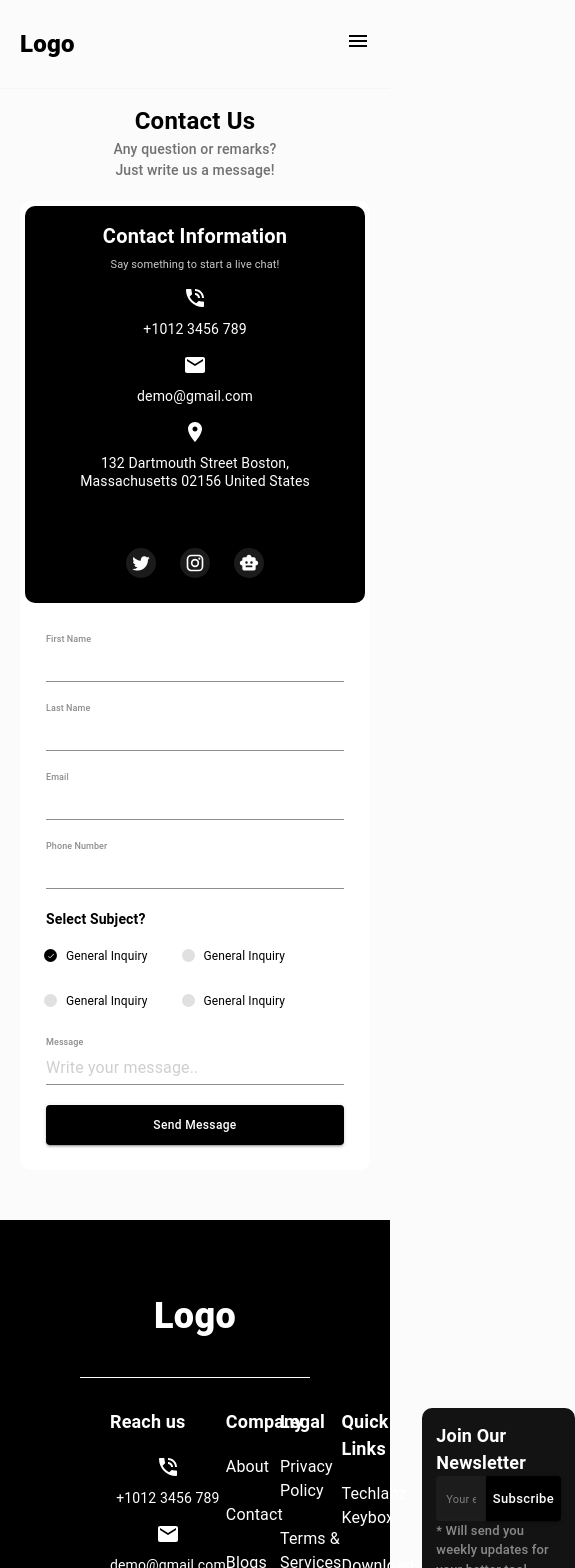
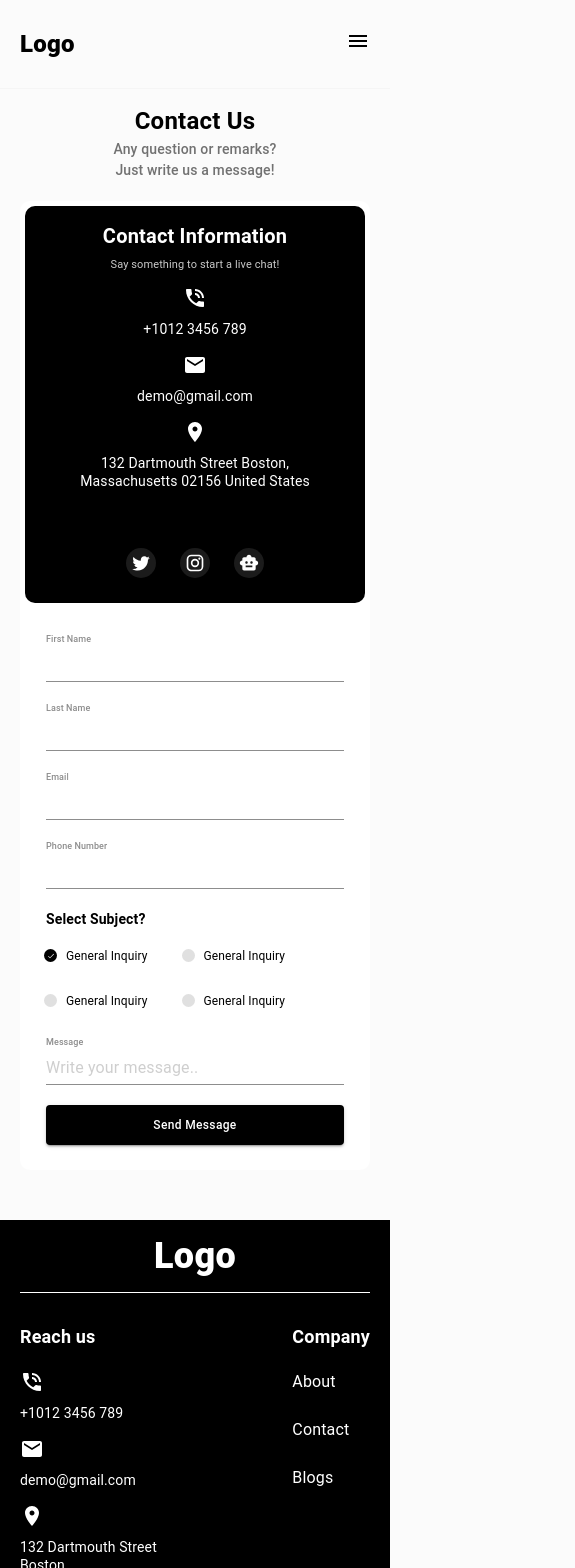
Before and after one commit to khrulenko/mbunity_landing, a React (Create React App) app: page /contact in a window 390 px wide. Shown: the top 1568 px of the page, 575 px wide, since content can reach past the window. Built offline with nearby package versions, Linux system fonts and the light colour scheme.

Commit message:
made Footer responsive

```diff
--- a/src/ui/components/Contact/index.tsx
+++ b/src/ui/components/Contact/index.tsx
@@ -1,21 +1,36 @@
 import { FunctionComponent } from 'react';
-import { Stack, styled, Typography } from '@mui/material';
+import {
+  Stack,
+  styled,
+  Typography,
+  TypographyProps,
+  StackProps,
+} from '@mui/material';
 import { createContactWrapperStyles, createContactTextStyles } from './styles';
 
-interface ContactProps {
+interface CommonProps {
+  alignStyle?: string;
+}
+
+interface ContactOwnProps {
   Icon: FunctionComponent;
   children: string;
 }
 
+type ContactProps = CommonProps & ContactOwnProps;
+
+export type ContactTextProps = CommonProps & TypographyProps;
+export type ContactWrapperProps = CommonProps & StackProps;
+
 const ContactWrapper = styled(Stack)(createContactWrapperStyles);
 const ContactText = styled(Typography)(createContactTextStyles);
 
-const Contact = ({ Icon, children }: ContactProps) => {
+const Contact = ({ Icon, children, alignStyle }: ContactProps) => {
   return (
-    <ContactWrapper>
+    <ContactWrapper alignStyle={alignStyle}>
       <Icon />
 
-      <ContactText>{children}</ContactText>
+      <ContactText alignStyle={alignStyle}>{children}</ContactText>
     </ContactWrapper>
   );
 };
--- a/src/ui/components/Contact/styles.ts
+++ b/src/ui/components/Contact/styles.ts
@@ -1,11 +1,14 @@
-import { StackProps, TypographyProps } from '@mui/material';
+import { ContactTextProps, ContactWrapperProps } from '.';
 import { StyleFunction } from '../../../common/types';
 
-const createContactWrapperStyles: StyleFunction<StackProps> = ({
+const createContactWrapperStyles: StyleFunction<ContactWrapperProps> = ({
   theme: {
     breakpoints: { down },
   },
+  alignStyle,
 }) => {
+  const isLeft = alignStyle === 'left';
+
   return {
     flexDirection: 'row',
     gap: '25px',
@@ -14,25 +17,28 @@ const createContactWrapperStyles: StyleFunction<StackProps> = ({
 
     [down('md')]: {
       flexDirection: 'column',
-      alignItems: 'center',
+      alignItems: isLeft ? 'start' : 'center',
       gap: '10px',
     },
   };
 };
 
-const createContactTextStyles: StyleFunction<TypographyProps> = ({
+const createContactTextStyles: StyleFunction<ContactTextProps> = ({
   theme: {
     palette,
     breakpoints: { down },
   },
+  alignStyle,
 }) => {
+  const isLeft = alignStyle === 'left';
+
   return {
     textAlign: 'left',
     fontSize: '16px',
     color: palette.text.light,
 
     [down('md')]: {
-      textAlign: 'center',
+      textAlign: isLeft ? 'left' : 'center',
       fontSize: '14px',
       lineHeight: '18px',
     },
--- a/src/ui/components/ContactsList/index.tsx
+++ b/src/ui/components/ContactsList/index.tsx
@@ -7,20 +7,25 @@ import { createContactsListWrapperStyles } from './styles';
 
 interface ContactsListProps {
   gap?: string;
+  alignStyle?: string;
 }
 
 export type ContactsListWrapperProps = ContactsListProps & StackProps;
 
 const ContactsListWrapper = styled(Stack)(createContactsListWrapperStyles);
 
-const ContactsList = ({ gap = '50px' }: ContactsListProps) => {
+const ContactsList = ({ gap = '50px', alignStyle }: ContactsListProps) => {
   return (
-    <ContactsListWrapper gap={gap}>
-      <Contact Icon={PhoneInTalkIcon}>+1012 3456 789</Contact>
+    <ContactsListWrapper gap={gap} alignStyle={alignStyle}>
+      <Contact Icon={PhoneInTalkIcon} alignStyle={alignStyle}>
+        +1012 3456 789
+      </Contact>
 
-      <Contact Icon={EmailIcon}>demo@gmail.com</Contact>
+      <Contact Icon={EmailIcon} alignStyle={alignStyle}>
+        demo@gmail.com
+      </Contact>
 
-      <Contact Icon={LocationOnIcon}>
+      <Contact Icon={LocationOnIcon} alignStyle={alignStyle}>
         132 Dartmouth Street Boston, Massachusetts 02156 United States
       </Contact>
     </ContactsListWrapper>
--- a/src/ui/components/ContactsList/styles.ts
+++ b/src/ui/components/ContactsList/styles.ts
@@ -8,13 +8,19 @@ const createContactsListWrapperStyles: StyleFunction<
     breakpoints: { down },
   },
   gap,
+  alignStyle,
 }) => {
+  const isLeft = alignStyle === 'left';
+
   return {
     gap,
 
     [down('md')]: {
-      alignItems: 'center',
+      alignItems: isLeft ? 'start' : 'center',
       gap: '15px',
+
+      maxWidth: isLeft ? '145px' : '100%',
+      textAlign: isLeft ? 'left' : 'center',
     },
   };
 };
--- a/src/ui/patterns/Footer/index.tsx
+++ b/src/ui/patterns/Footer/index.tsx
@@ -57,7 +57,7 @@ const Footer = () => {
           <FooterContactsWrapper>
             <LinksListHeader>Reach us</LinksListHeader>
 
-            <ContactsList gap="24px" />
+            <ContactsList gap="24px" alignStyle="left" />
           </FooterContactsWrapper>
 
           <LinksList header="Company" items={companyLinks} />
--- a/src/ui/patterns/Footer/styles.ts
+++ b/src/ui/patterns/Footer/styles.ts
@@ -1,7 +1,11 @@
 import { StackProps } from '@mui/material';
 import { StyleFunction } from '../../../common/types';
 
-const createFooterWrapperStyles: StyleFunction<StackProps> = () => {
+const createFooterWrapperStyles: StyleFunction<StackProps> = ({
+  theme: {
+    breakpoints: { down },
+  },
+}) => {
   return {
     textAlign: 'center',
     alignItems: 'center',
@@ -13,28 +17,56 @@ const createFooterWrapperStyles: StyleFunction<StackProps> = () => {
 
     color: 'white',
     backgroundColor: 'black',
+
+    [down('lg')]: {
+      gap: '20px',
+
+      padding: '20px 20px 35px',
+    },
   };
 };
 
-const createFooterContentWrapperStyles: StyleFunction<StackProps> = () => {
+const createFooterContentWrapperStyles: StyleFunction<StackProps> = ({
+  theme: {
+    breakpoints: { down },
+  },
+}) => {
   return {
     flexDirection: 'row',
     justifyContent: 'space-between',
+    gap: '20px',
 
     padding: '30px',
     width: '100%',
 
     borderTop: '1px solid',
     borderColor: 'text.light',
+
+    [down('md')]: {
+      flexDirection: 'column',
+      alignItems: 'center',
+      gap: '40px',
+
+      padding: '30px 0',
+    },
   };
 };
 
-const createInnerContentWrapperStyles: StyleFunction<StackProps> = () => {
+const createInnerContentWrapperStyles: StyleFunction<StackProps> = ({
+  theme: {
+    breakpoints: { down },
+  },
+}) => {
   return {
     flexDirection: 'row',
     justifyContent: 'space-evenly',
+    gap: '20px',
 
     width: '100%',
+
+    [down('lg')]: {
+      justifyContent: 'space-between',
+    },
   };
 };
 
--- a/src/ui/patterns/Subscription/styles.ts
+++ b/src/ui/patterns/Subscription/styles.ts
@@ -1,7 +1,11 @@
 import { StackProps, TypographyProps } from '@mui/material';
 import { StyleFunction } from '../../../common/types';
 
-const createSubscribeWrapperStyles: StyleFunction<StackProps> = () => {
+const createSubscribeWrapperStyles: StyleFunction<StackProps> = ({
+  theme: {
+    breakpoints: { down },
+  },
+}) => {
   return {
     justifyContent: 'space-between',
 
@@ -12,6 +16,10 @@ const createSubscribeWrapperStyles: StyleFunction<StackProps> = () => {
 
     backgroundColor: '#131313',
     borderRadius: '10px',
+
+    [down('md')]: {
+      maxWidth: '100%',
+    },
   };
 };
 
```
